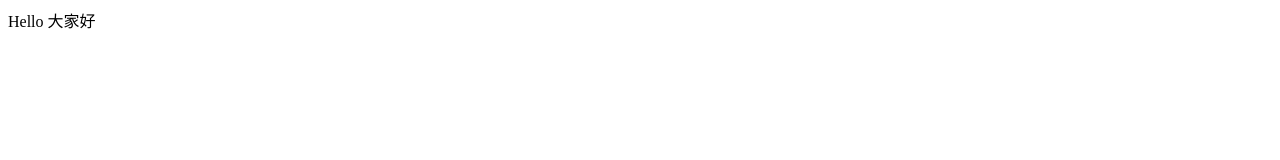
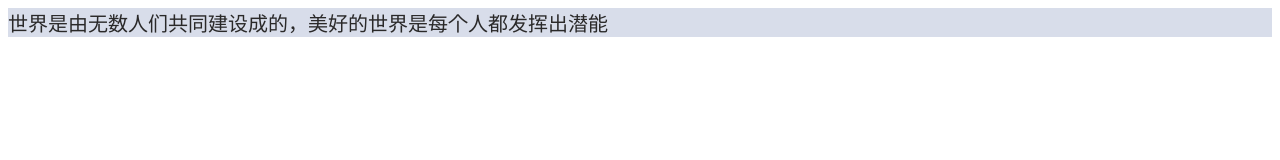
Before and after one commit to nkzyz/nkzyz.github.io, a plain HTML site: page index.html in a window 1280 px wide. Drawn offline with Linux system fonts and the light colour scheme.

Commit message:
add navigator

```diff
--- a/index.html
+++ b/index.html
@@ -1 +1,13 @@
-<p>Hello 大家好</p>
+<!DOCTYPE html>
+<html>
+    <head>
+        <title>zyz</title>
+        <link rel="stylesheet" href="styles.css"/>
+    </head>
+
+    <body>
+        <nav class="navContainer">
+            <h1 class="navTitle">世界是由无数人们共同建设成的，美好的世界是每个人都发挥出潜能</h1>
+        </nav>
+    </body>
+</html>
--- /dev/null
+++ b/styles.css
@@ -0,0 +1,15 @@
+:root {
+    --primary: #d8ddea;
+    --grey: #2a2929;
+}
+
+.navTitle{
+    color: var(--grey);
+    font-size: 20px;
+    margin: 0;
+    font-weight: normal;
+}
+
+.navContainer{
+    background-color: var(--primary);
+}
```
